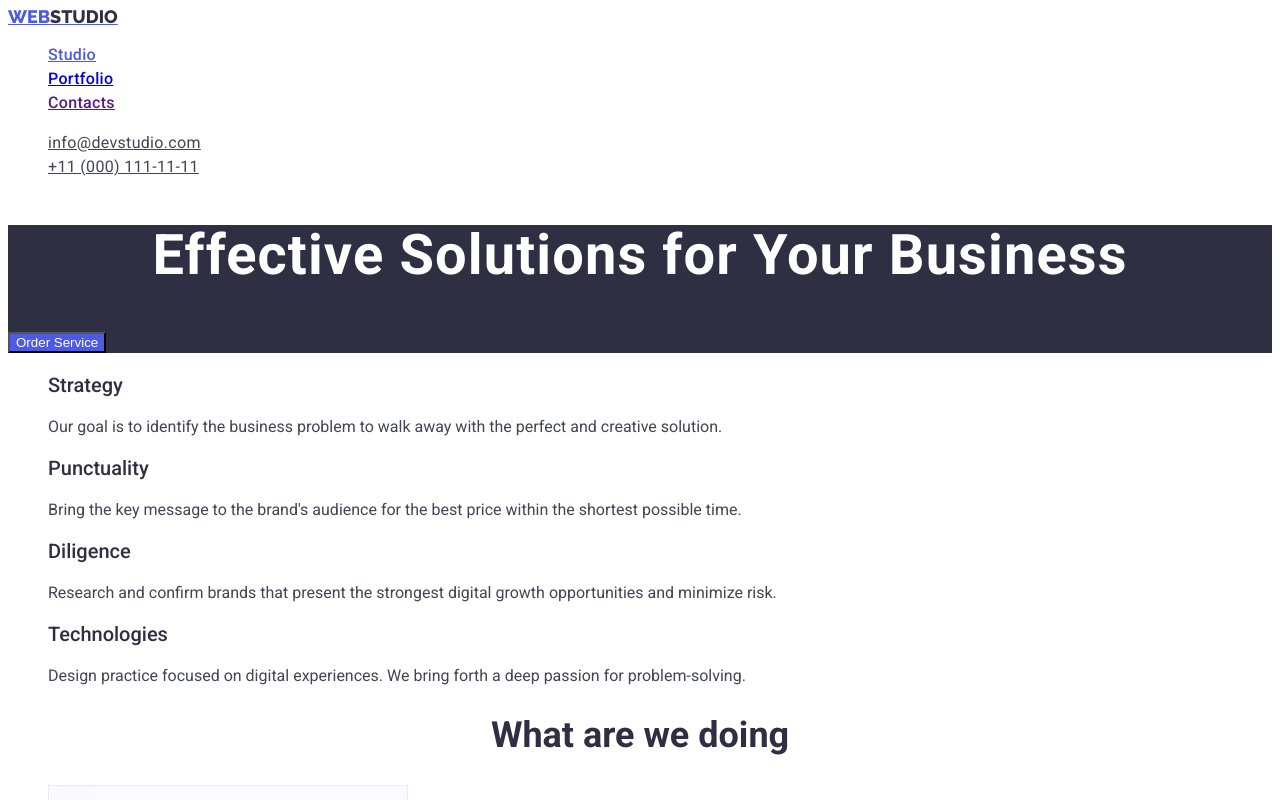
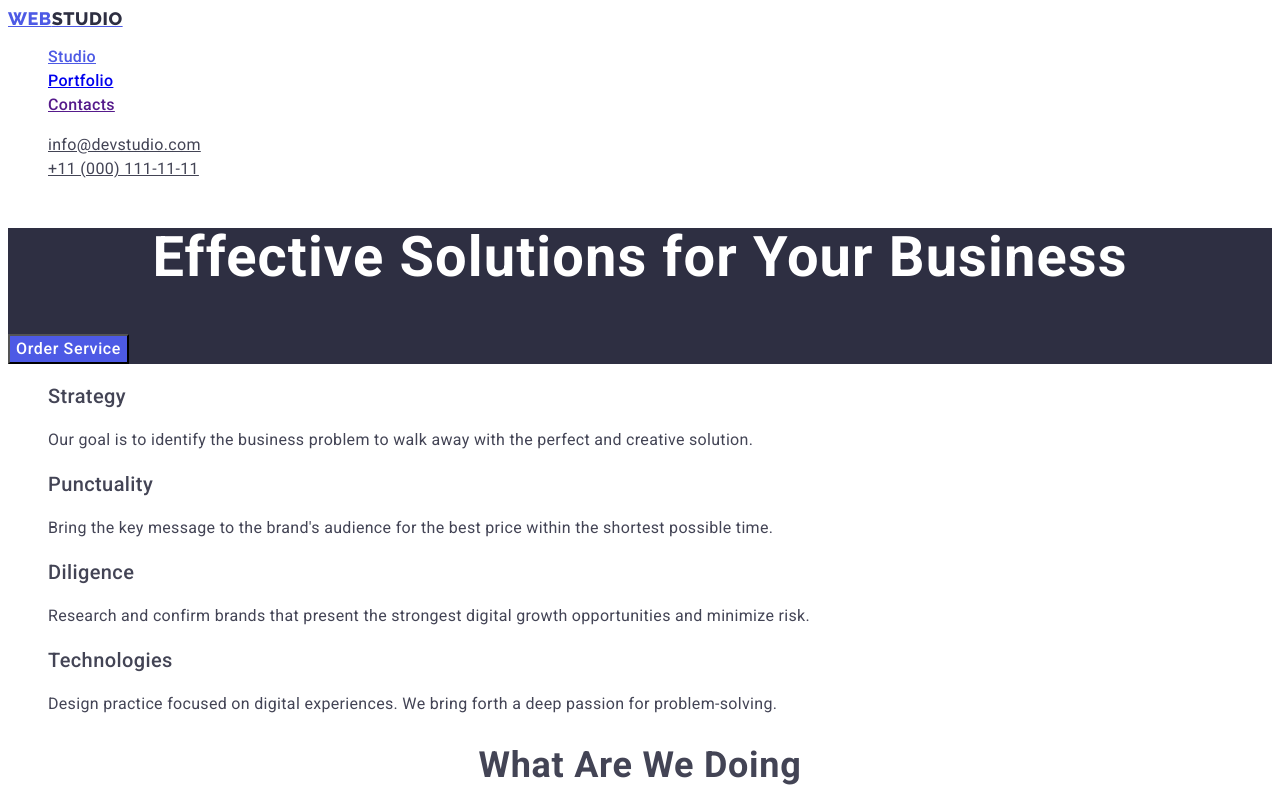
Before and after one commit to IgorKonoval/goit-markup-hw-02, a plain HTML site: page index.html in a window 1280 px wide. Shown: the top 800 px of the page. Drawn offline with Linux system fonts and the light colour scheme.

Commit message:
delete errors 1

```diff
--- a/css/styles.css
+++ b/css/styles.css
@@ -10,7 +10,7 @@ body {
   font-family: 'Roboto', sans-serif;
   font-size: 16px;
   background-color: var(--hero-bkgrd-color);
-  color: var(--header-color);
+  color: var(--text-color);
 }
 .list {
   list-style: none;
@@ -20,7 +20,9 @@ body {
   font-family: 'Raleway', sans-serif;
   font-weight: 800;
   font-size: 18px;
-  line-height: 0.86;
+  line-height: 1.17;
+  letter-spacing: 0.03em;
+  text-transform: uppercase;
 }
 .logo-header {
   color: var(--header-color);
@@ -60,12 +62,22 @@ body {
   line-height: 60px;
   text-align: center;
   letter-spacing: 0.02em;
+  line-height: 1.07;
   color: var(--hero-bkgrd-color);
 }
 .button {
+  font-family: 'Roboto';
+  font-weight: 500;
+  font-size: 16px;
+  line-height: 1.5;
+  letter-spacing: 0.04em;
   color: var(--hero-bkgrd-color);
   background-color: var(--link-color);
   cursor: pointer;
+}
+.button:hover,
+.button:focus {
+  background-color: var(--hero-button-link-color);
 }
 .button-portfolio {
   color: var(--link-color);
@@ -75,8 +87,10 @@ body {
 .section-title {
   font-weight: 700;
   font-size: 36px;
-  line-height: 40px;
+  line-height: 1.11;
   text-align: center;
+  letter-spacing: 0.02em;
+  text-transform: capitalize;
 }
 .cloud {
   background: var(--cloud-footer-color);
@@ -88,9 +102,12 @@ body {
   font-weight: 500;
   font-size: 20px;
   line-height: 24px;
+  letter-spacing: 0.02em;
 }
 .text {
   color: var(--text-color);
+  line-height: 1.5;
+  letter-spacing: 0.02em;
 }
 .team {
   text-align: center;
```
